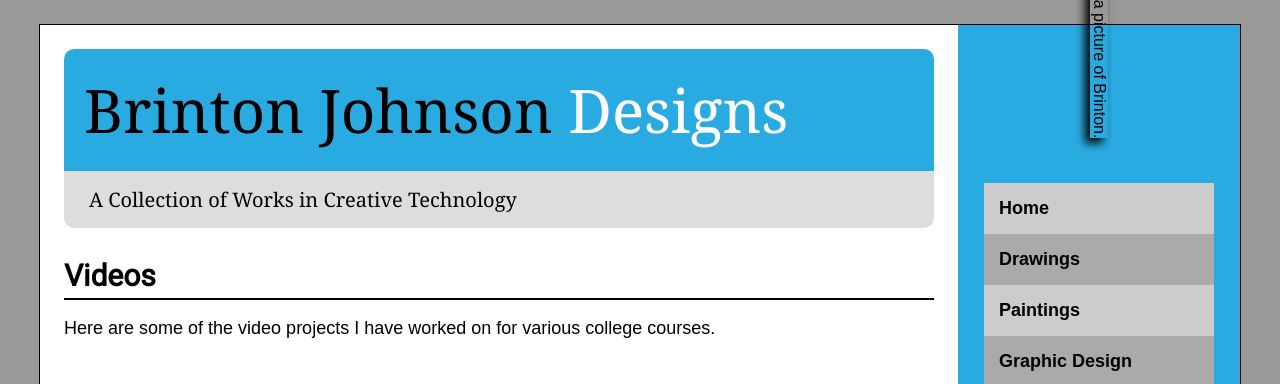
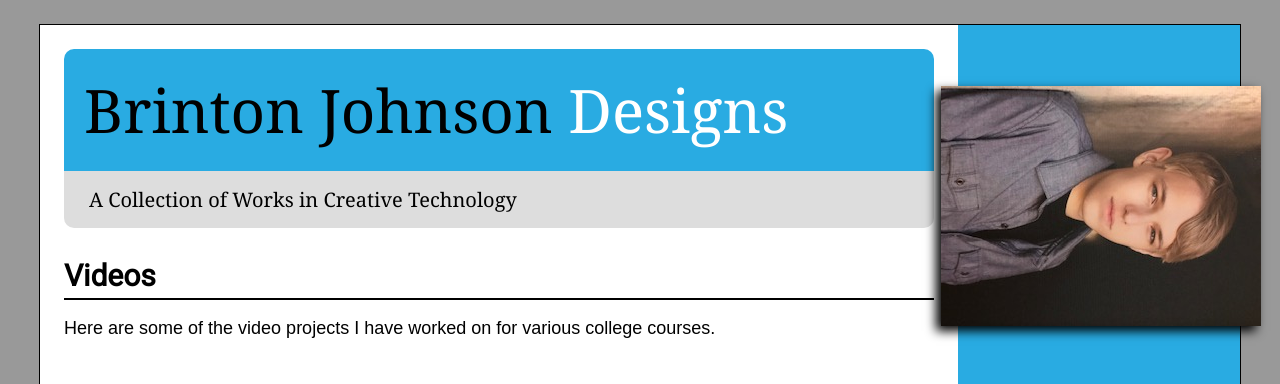
Before and after one commit to BrintonJohnson/ATK301, a plain HTML site: page videos.html in a window 1280 px wide. Shown: the top 384 px of the page. Drawn offline with Linux system fonts and the light colour scheme.

Commit message:
Add files via upload

```diff
--- a/videos.html
+++ b/videos.html
@@ -24,7 +24,7 @@
 	</div>
 		<nav>
 			<div class="profile">
-				<img class="dropshadow" src="sketches/profilepicture.jpeg" alt="This is a picture of Brinton.">
+				<img class="dropshadow" src="profilepicture.jpeg" alt="This is a picture of Brinton.">
 			</div>
 			<ul>
 				<li><a href="portfoliosite.html">Home</a></li>
```
